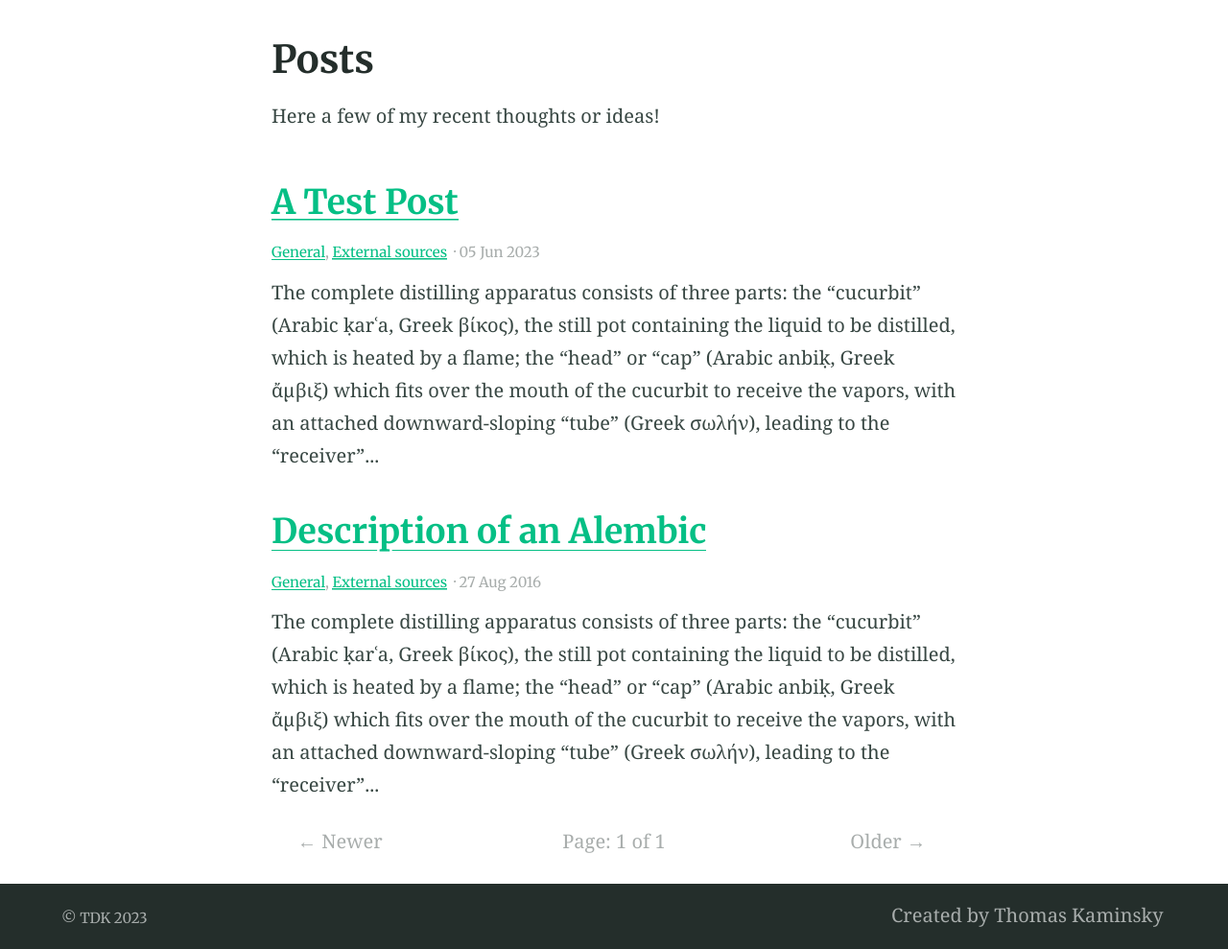
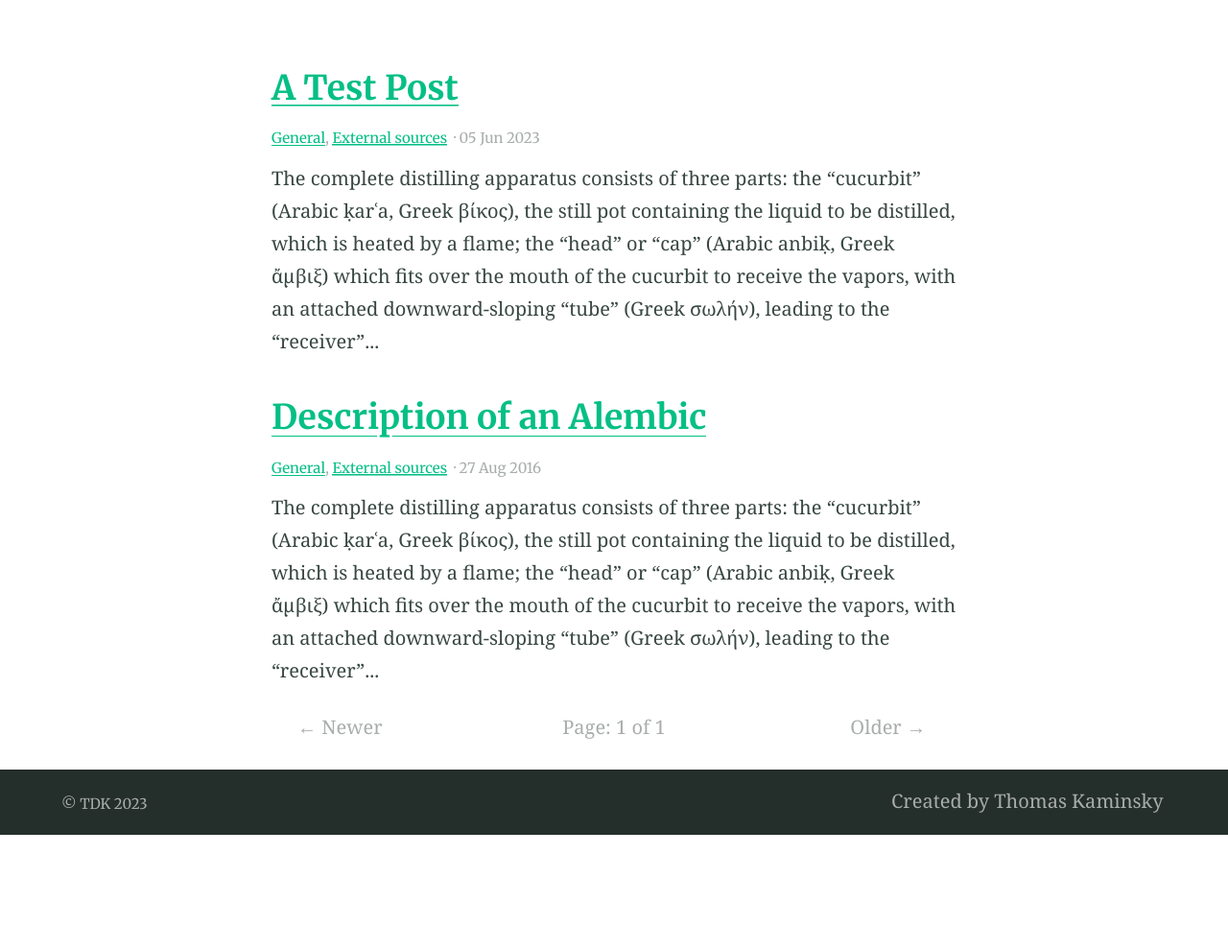
Before and after one commit to tkaminsky/tkaminsky.github.io, a Jekyll site: the page built from blog/index.html, in a window 1280 px wide. Shown: the part 424-1413 px from the top of the page at 96% size. Built offline with Jekyll 4.4.1, drawn with Linux system fonts in a browser that asks for light colours; the list of posts is cut into pages by our own code; after the commit the page ends 1294 px from its top, so only the background shows below that.

Commit message:
Update _config.yml

```diff
--- a/_config.yml
+++ b/_config.yml
@@ -62,9 +62,9 @@ timezone: America/Los_Angeles # Timezone for blog posts and alike
 # 5. Collections
 collections:
   posts:
-    title: Posts # Needed for Siteleaf
+    title: # Posts # Needed for Siteleaf
     output: true
-    description: "Here a few of my recent thoughts or ideas!" # The post list page content
+    description:  # "Here a few of my recent thoughts or ideas!" # The post list page content
     feature_text: |
       <span style="color: white;">Welcome to my blog! Mostly pictures of recent trips, with a few other things springled in.</span>
     feature_image: /cover_im.jpeg
```
